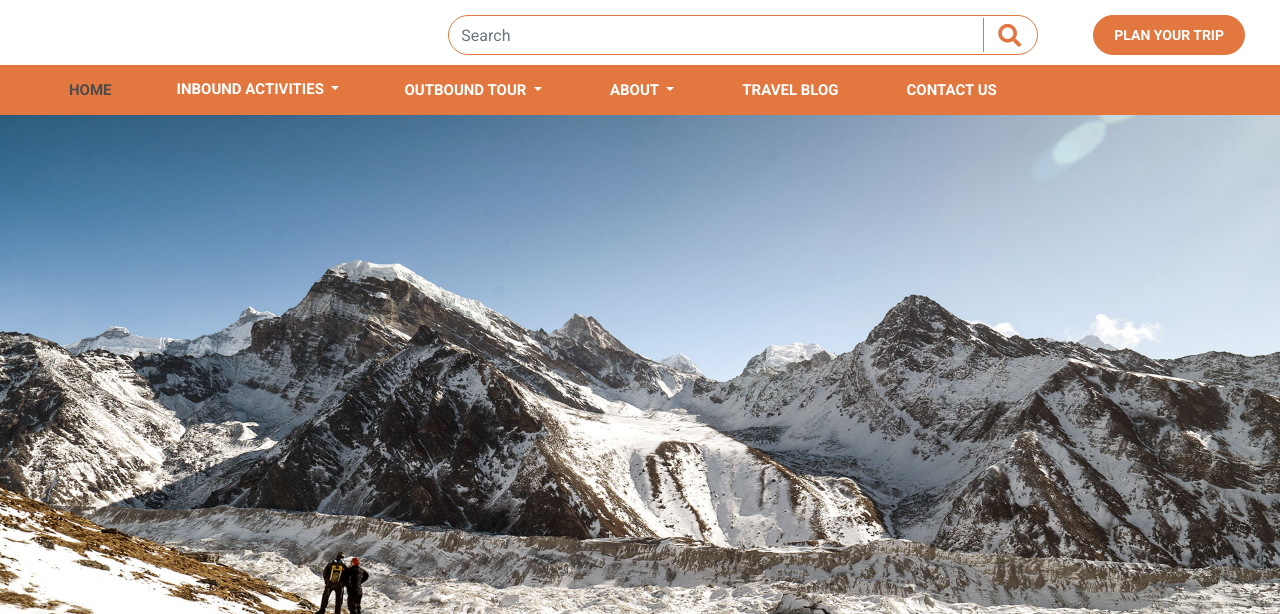
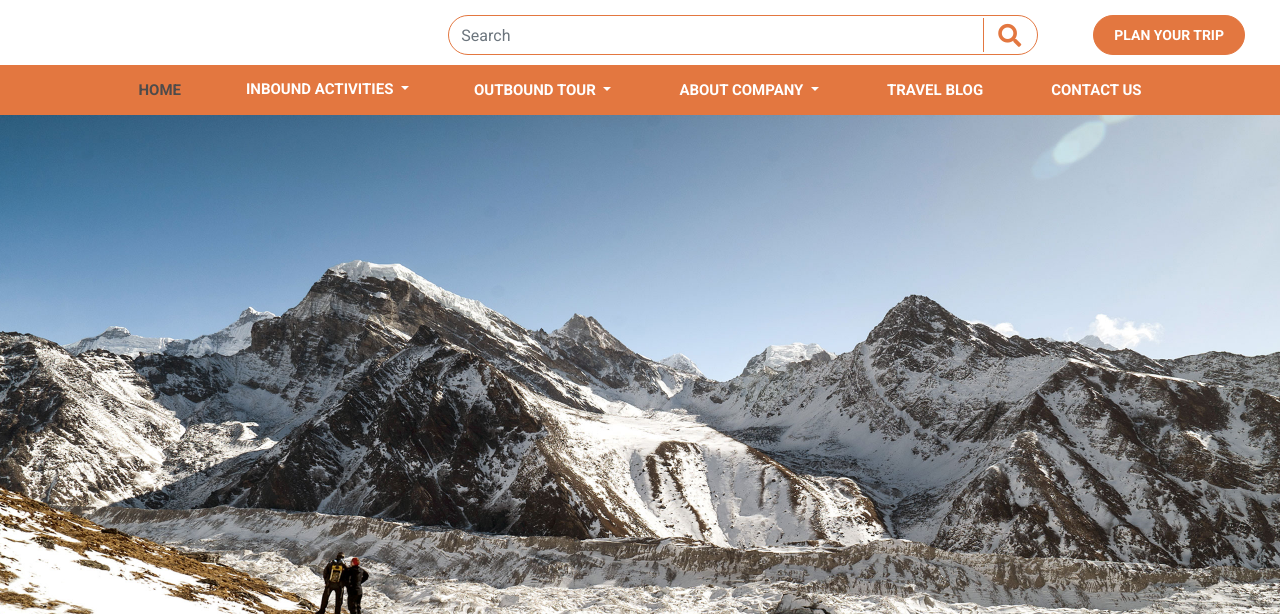
Before and after one commit to BishnuThapa/Travel-Booking-Django, a Django app: template templates/blog.html in a window 1280 px wide. Shown: the top 614 px of the page. Run offline with Django 4.2, Linux system fonts and the light colour scheme; the template is opened without the code that fills it, so the values that code supplies are empty; some libraries are stand-ins or nearby versions.

Commit message:
menu fixed

```diff
--- a/templates/base.html
+++ b/templates/base.html
@@ -70,7 +70,7 @@
             </button>
 
             <div class="collapse navbar-collapse" id="navbarSupportedContent">
-              <ul class="navbar-nav mr-auto">
+              <ul class="navbar-nav mx-auto">
                 <li class="nav-item active">
                   <a class="nav-link" href="/">Home</a>
                 </li>
@@ -136,7 +136,7 @@
 
                <li class="nav-item dropdown">
                   <a class="nav-link dropdown-toggle" href="#" id="navbarDropdown" role="button" data-toggle="dropdown" aria-haspopup="true" aria-expanded="false">
-                    About
+                    About Company
                   </a>
                   <div class="dropdown-menu" aria-labelledby="navbarDropdown">
                     <a class="dropdown-item" href="{% url 'about-us' %}">About us</a>
```
